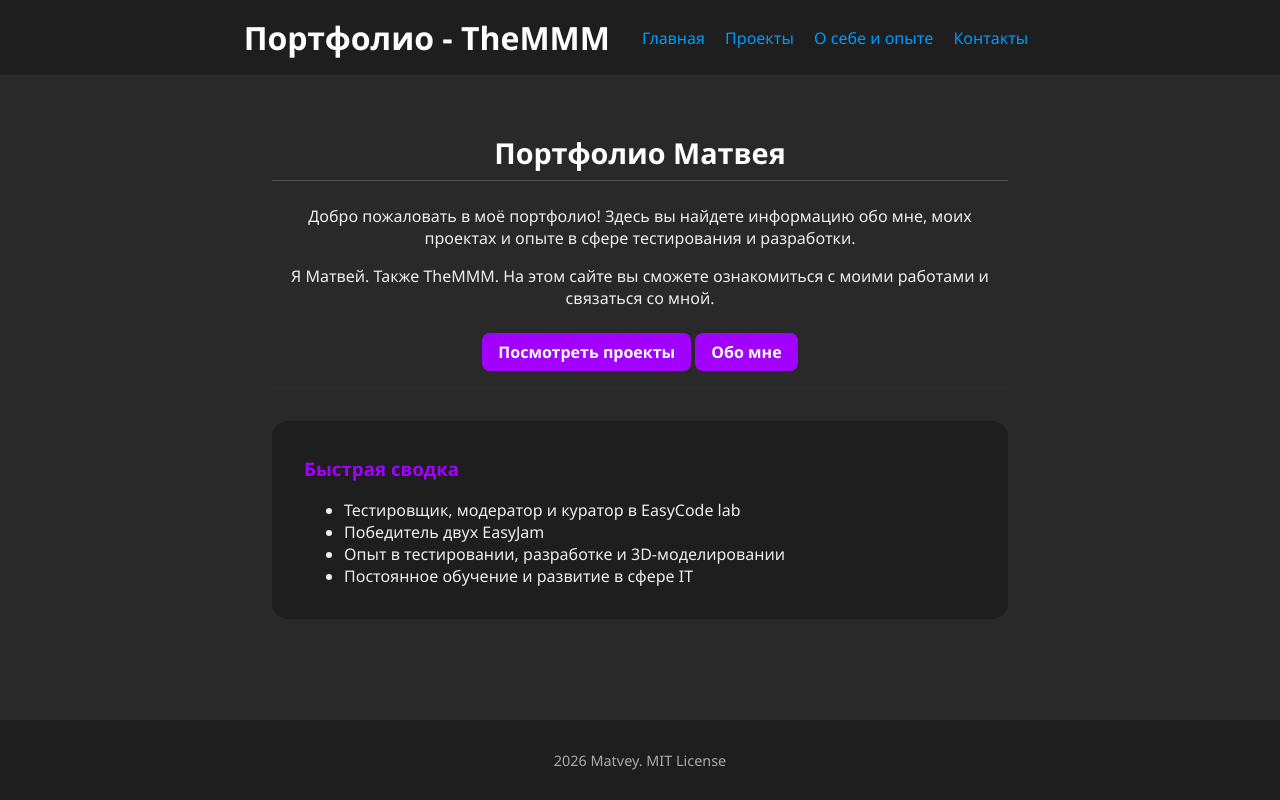
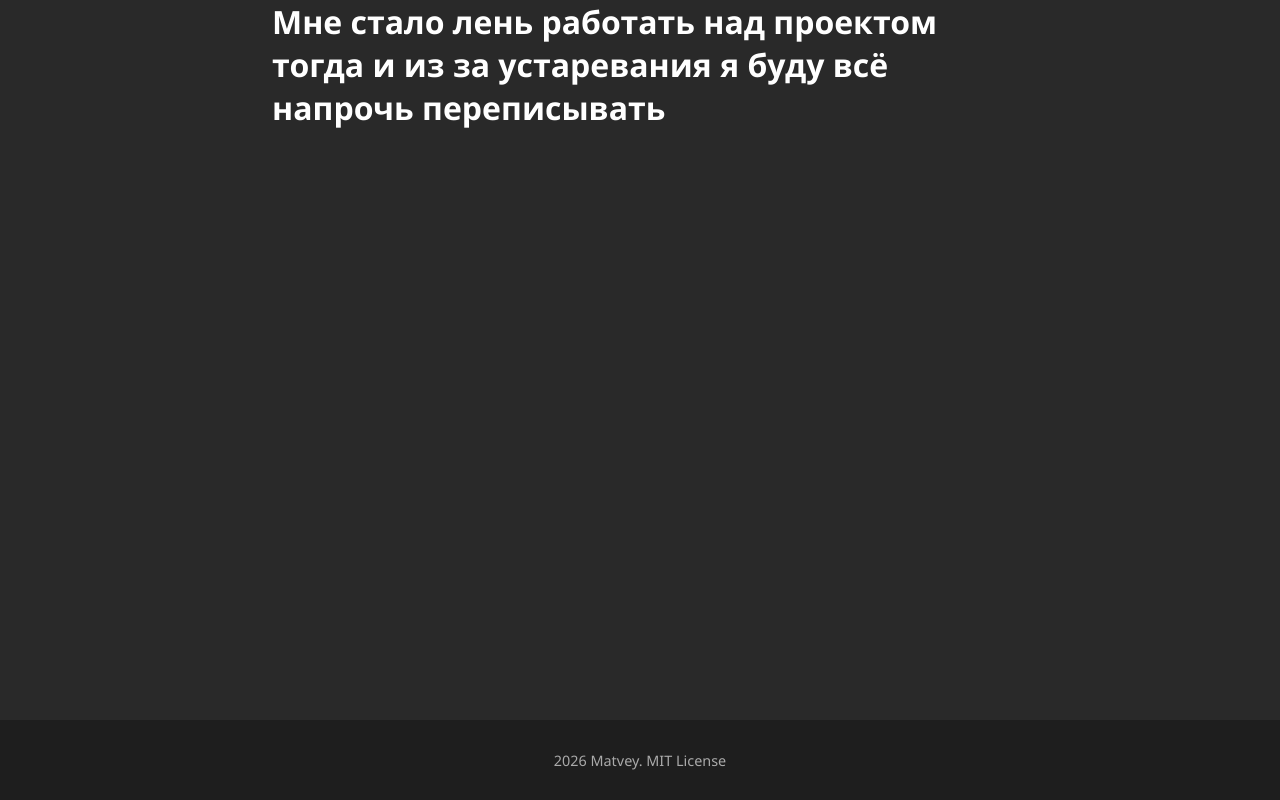
Before and after one commit to TheMMMchk/TheMMM-WEB, a plain HTML site: page index.html in a window 1280 px wide. Drawn offline with Linux system fonts and the light colour scheme.

Commit message:
Update index.html

```diff
--- a/index.html
+++ b/index.html
@@ -3,36 +3,13 @@
 <head>
     <meta charset="UTF-8">
     <meta name="viewport" content="width=device-width, initial-scale=1.0">
-    <title>Портфолио - TheMMM</title>
+    <title>Моя лень - TheMMM</title>
     <link rel="stylesheet" href="/style.css">
     <link href="/favicon.ico" rel="shortcut icon" type="image/x-icon">
 </head>
 <body>
-    <header>
-        <h1>Портфолио - TheMMM </h1>
-        <nav>
-            <a href="index.html">Главная</a>
-            <a href="projects.html">Проекты</a>
-            <a href="about.html">О себе и опыте</a>
-            <a href="contacts.html">Контакты</a>
-        </nav>
-    </header>
     <main>
-        <div class="hero">
-            <h2>Портфолио Матвея</h2>
-            <p>Добро пожаловать в моё портфолио! Здесь вы найдете информацию обо мне, моих проектах и опыте в сфере тестирования и разработки.</p>
-            <p>Я Матвей. Также TheMMM. На этом сайте вы сможете ознакомиться с моими работами и связаться со мной.</p>
-            <a href="projects.html" class="btn">Посмотреть проекты</a> <a href="about.html" class="btn">Обо мне</a>
-        </div>
-        <section>
-            <h3>Быстрая сводка</h3>
-            <ul>
-                <li>Тестировщик, модератор и куратор в EasyCode lab</li>
-                <li>Победитель двух EasyJam</li>
-                <li>Опыт в тестировании, разработке и 3D-моделировании</li>
-                <li>Постоянное обучение и развитие в сфере IT</li>
-            </ul>
-        </section>
+        <h1>Мне стало лень работать над проектом тогда и из за устаревания я буду всё напрочь переписывать</h1>
     </main>
     <footer>
         <p>2026 Matvey. MIT License</p>
```
